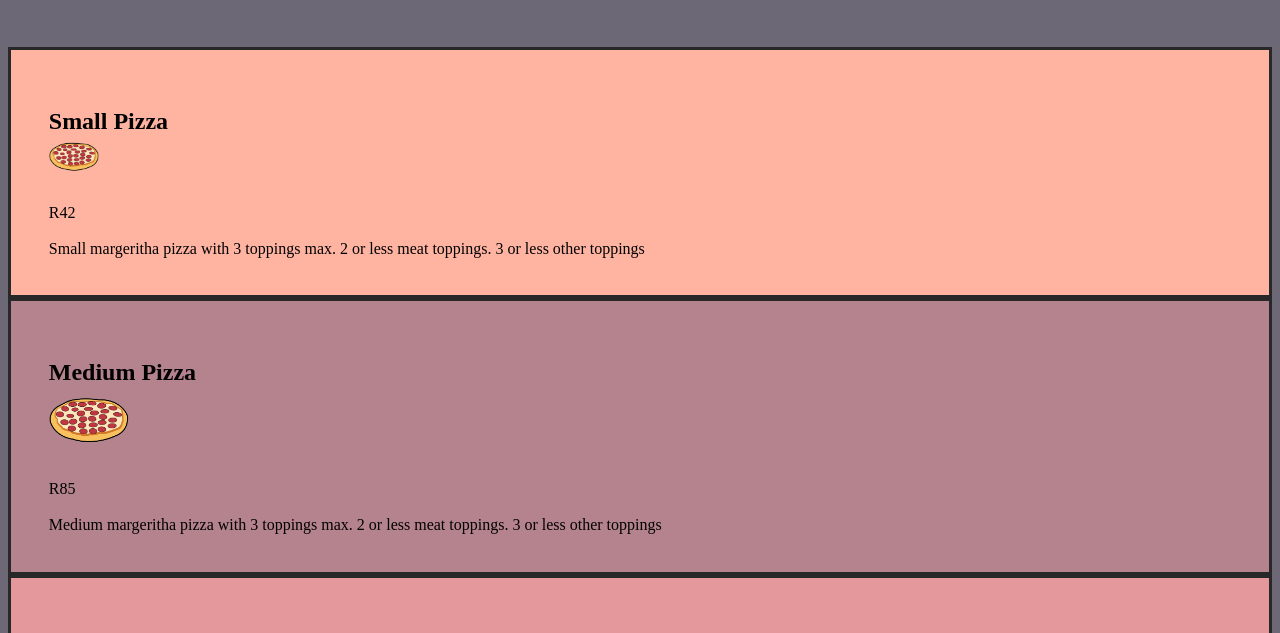
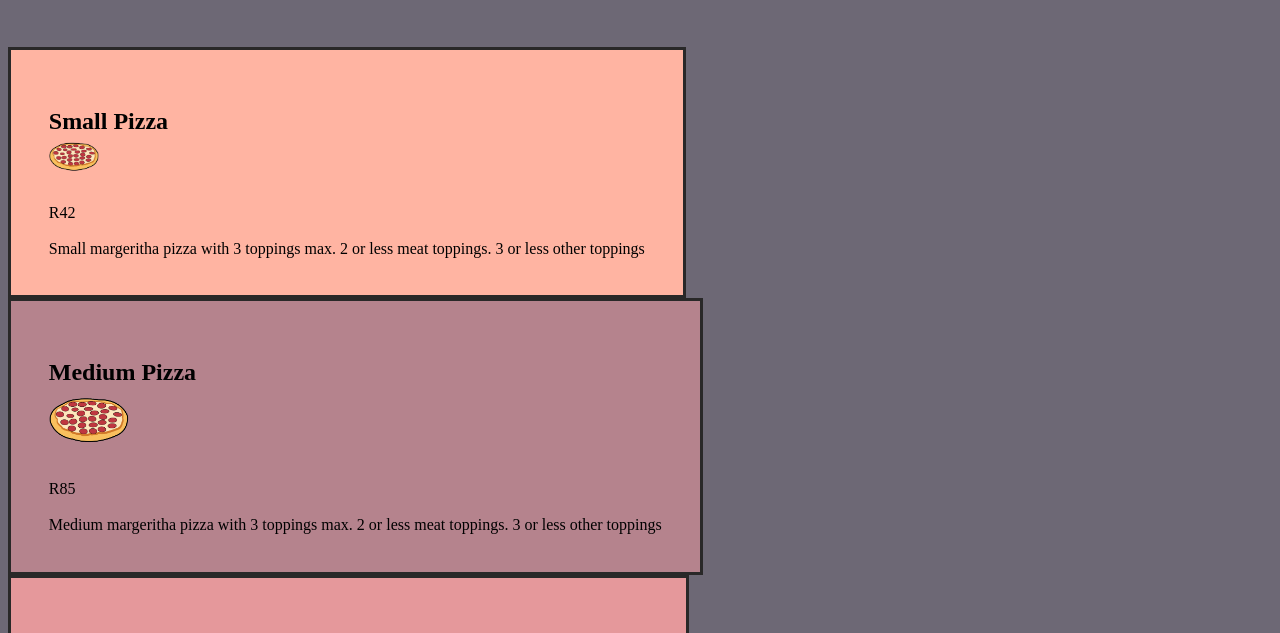
Before and after one commit to NthabelengNhlengethwa/perfect-pizza, a plain HTML site: page index.html in a window 1280 px wide. Shown: the part 140-773 px from the top of the page. Drawn offline with Linux system fonts and the light colour scheme.

Commit message:
commit changes

```diff
--- a/style.css
+++ b/style.css
@@ -14,8 +14,7 @@ body {background-color: #6d6875 ; font-family: inherit;
 
 text-align: center;}
 .pizza{ padding: 10mm; border: 1mm solid rgb(41, 40, 40);
-; align-content: center; display: inline-flexbox;
-
+; align-content: center; display: inline-flexbox; display: inline-block;
 }
 .header{text-align: center; font-size: 20mm; font-style: oblique;
 }
```
